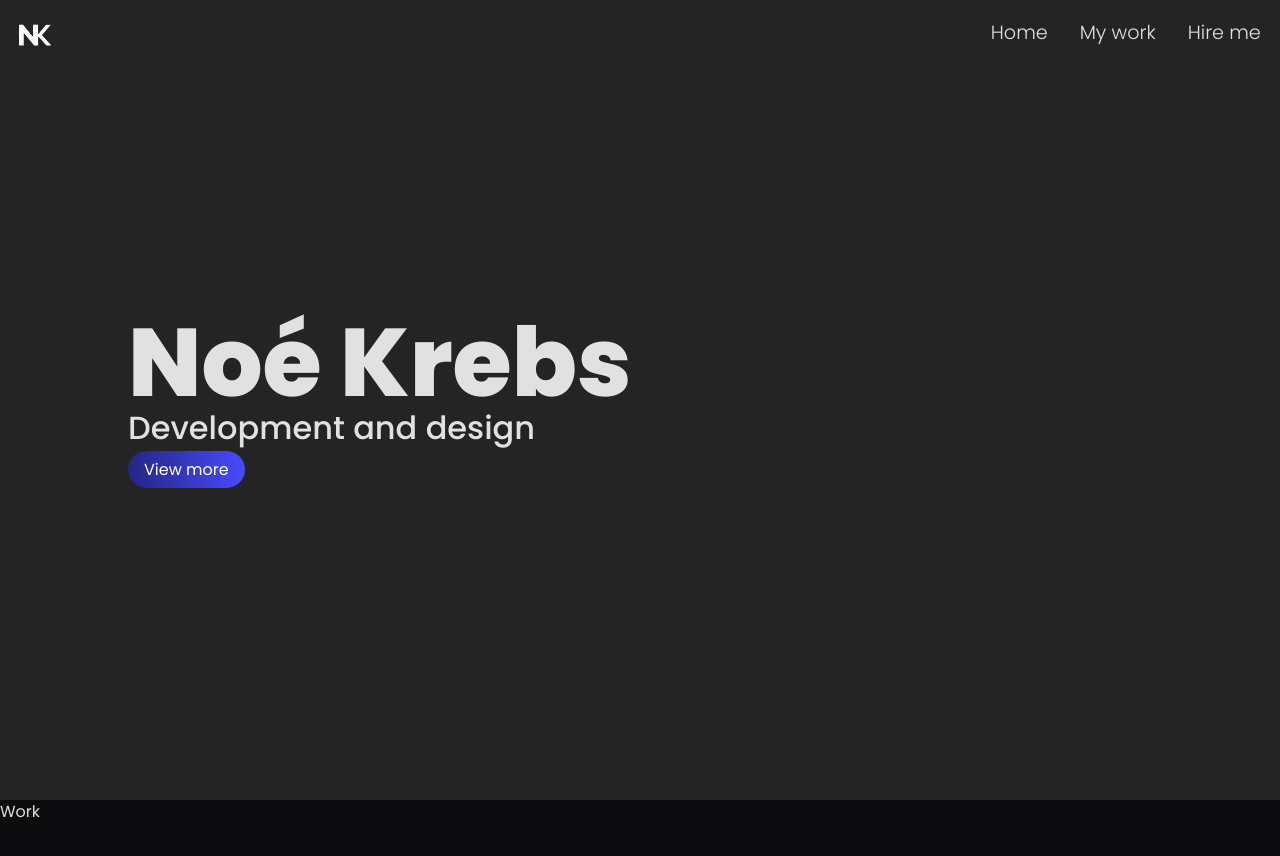
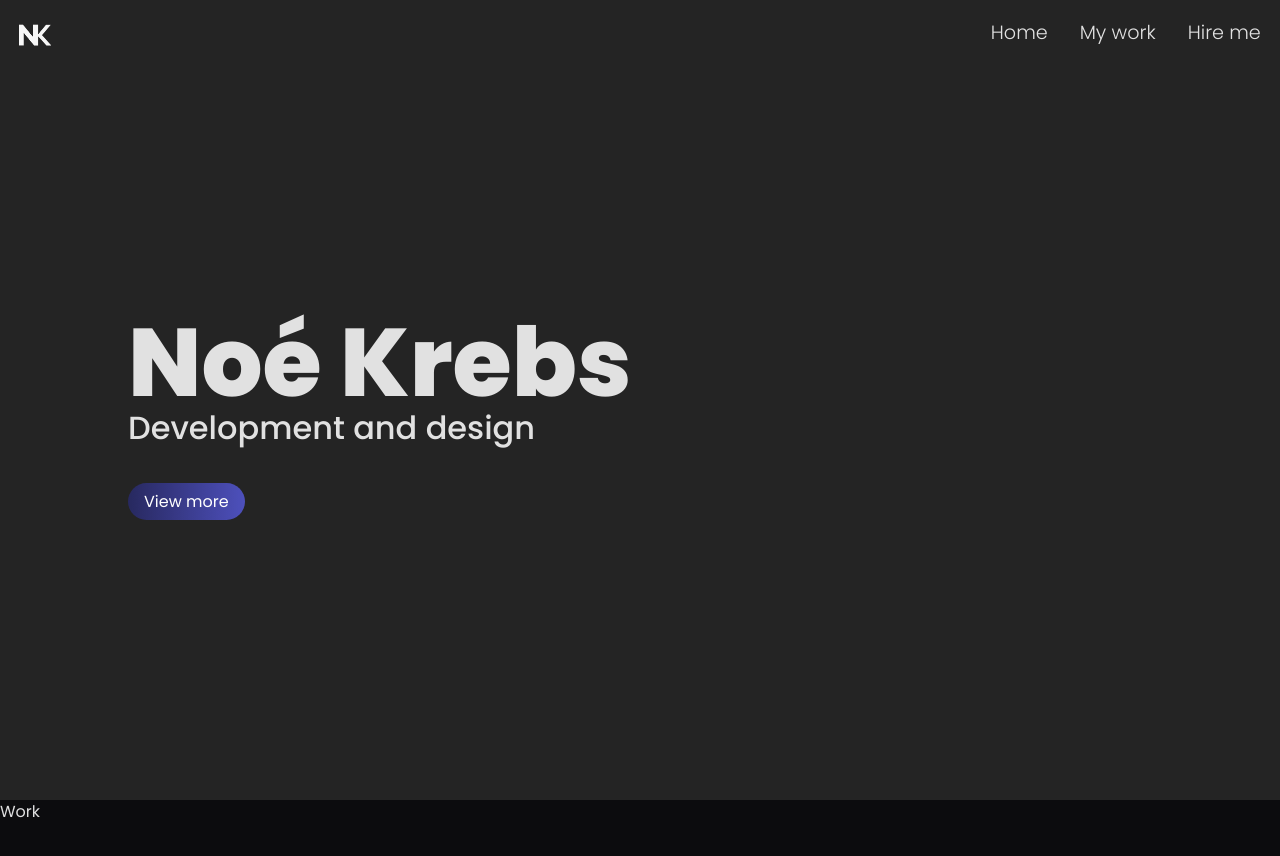
Before and after one commit to Sumis34/Home-Page, a React (Create React App) app: page / in a window 1280 px wide. Shown: the top 856 px of the page. Built offline with nearby package versions, Linux system fonts and the light colour scheme.

Commit message:
button margin

```diff
--- a/src/App.scss
+++ b/src/App.scss
@@ -10,10 +10,10 @@ button.primary {
     border-radius: $border-main;
     border-style: none;
     padding: 0.4em 1em;
-    transition: .4s;
-
-    &:hover{
-        filter: saturate(.5);
-        transition: .4s;
+    transition: 0.4s;
+    filter: saturate(0.6);
+    &:hover {
+        filter: saturate(1);
+        transition: 0.4s;
     }
 }
--- a/src/components/Header/Header.js
+++ b/src/components/Header/Header.js
@@ -13,7 +13,7 @@ export default function Header() {
                     <div className="col header-title">
                         <h1 className="title">Noé Krebs</h1>
                         <h2 className="sub-title">Development and design</h2>
-                        <Link to="/home#home"><button type="button" className="primary">View more</button></Link>
+                        <Link to="/home#home"><button type="button" className="primary" id="btn-head">View more</button></Link>
                     </div>
                 </div>
                 {/* <p>47° 1' 41.3544" 7° 24' 47.5194"</p> */}
--- a/src/components/Header/header.scss
+++ b/src/components/Header/header.scss
@@ -52,6 +52,10 @@ video {
     width: 30em;
 }
 
+#btn-head{
+    margin-top: 2em;
+}
+
 @keyframes simple-fade-in {
     from{
         opacity: 0;
```
